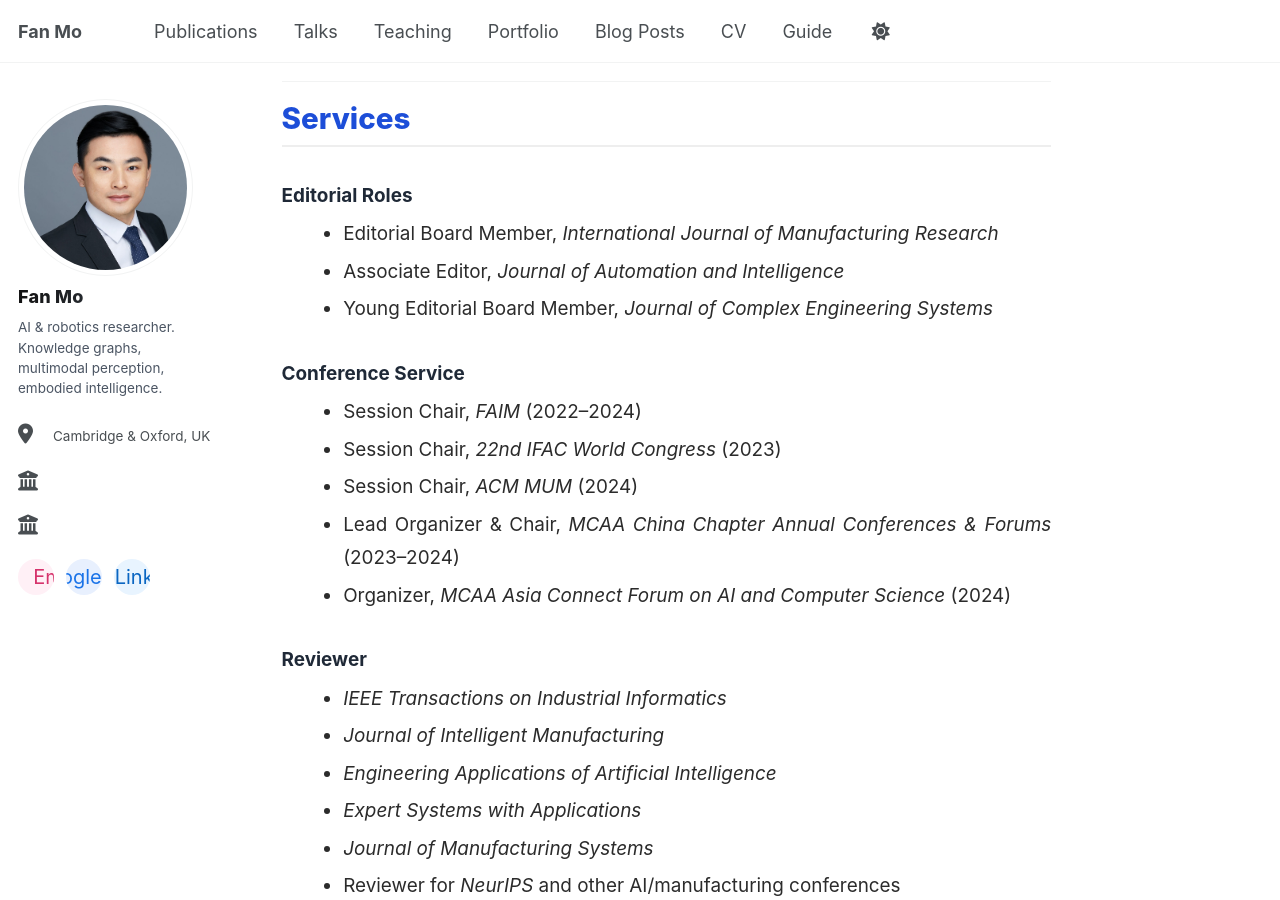
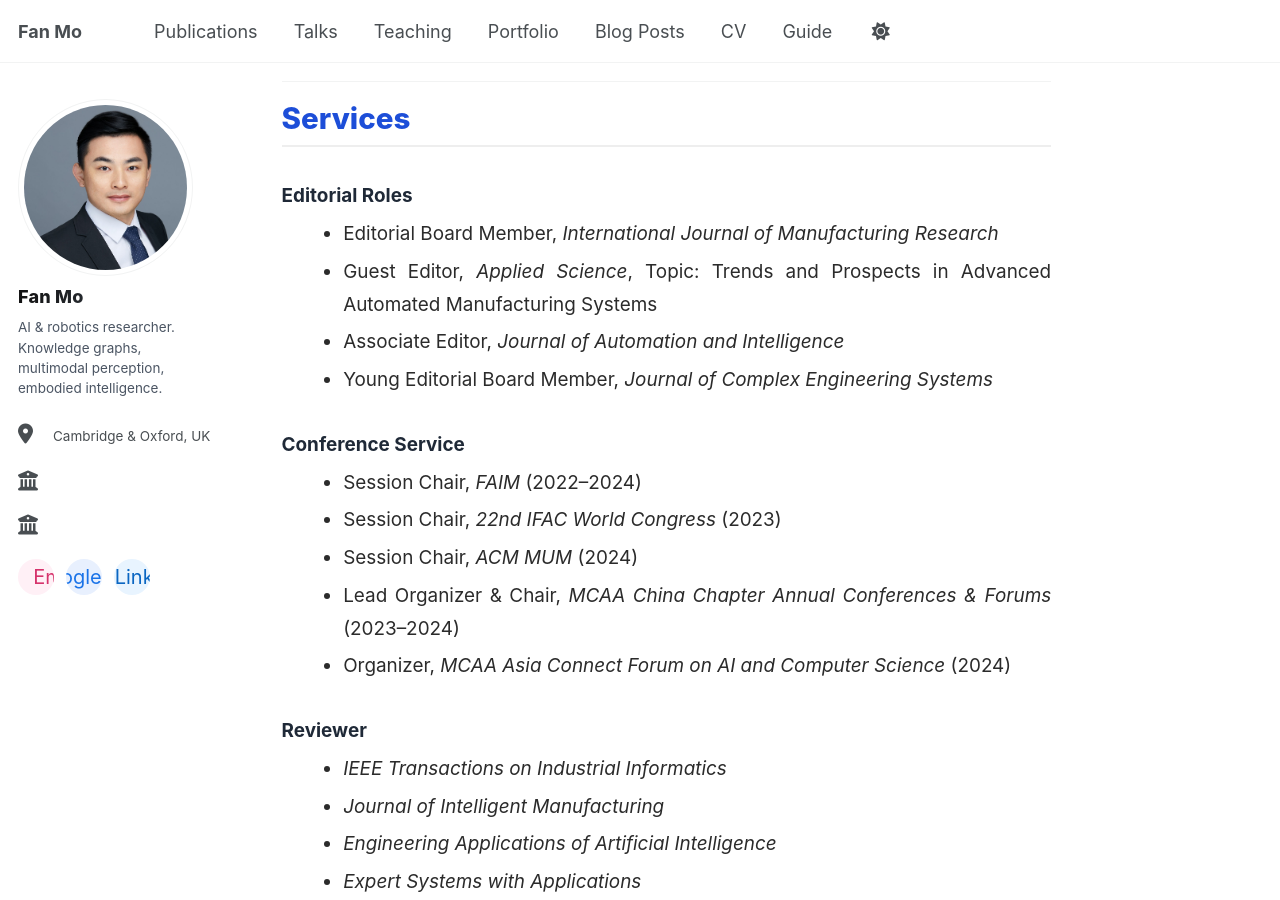
Before and after one commit to fanmo-intro/fanmo-intro.github.io, a Jekyll site: the page built from _pages/about.md, in a window 1280 px wide and 900 px high, scrolled down 2086 px. Built offline with Jekyll 4.4.1, drawn with Linux system fonts in a browser that asks for light colours; some web fonts are replaced; a script that is not in the unit is left out.

Commit message:
Update about.md

```diff
--- a/_pages/about.md
+++ b/_pages/about.md
@@ -47,6 +47,7 @@ Beyond research, I serve as **Chair of the China Chapter of the Marie Curie Alum
 
 ### Editorial Roles
 - Editorial Board Member, *International Journal of Manufacturing Research*
+- Guest Editor, *Applied Science*, Topic: Trends and Prospects in Advanced Automated Manufacturing Systems
 - Associate Editor, *Journal of Automation and Intelligence*
 - Young Editorial Board Member, *Journal of Complex Engineering Systems*
 
```
